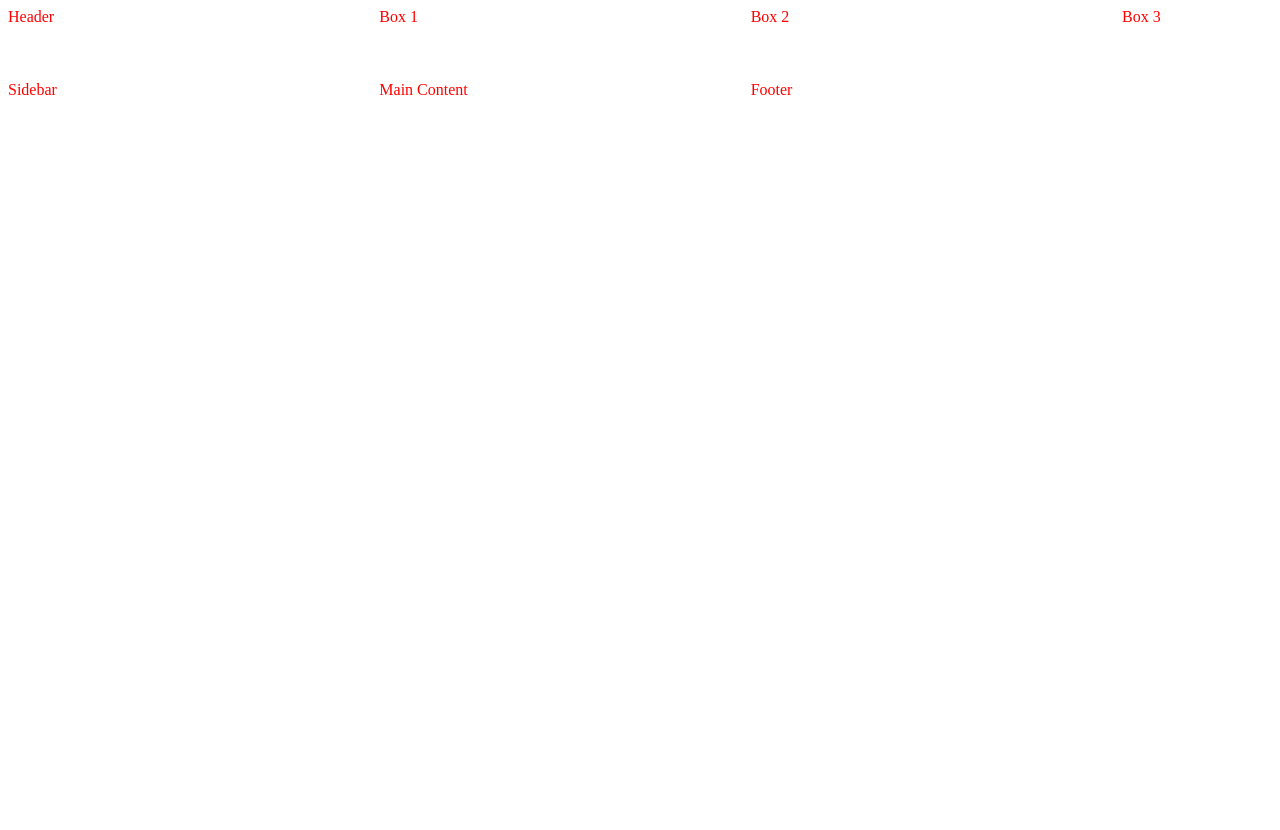
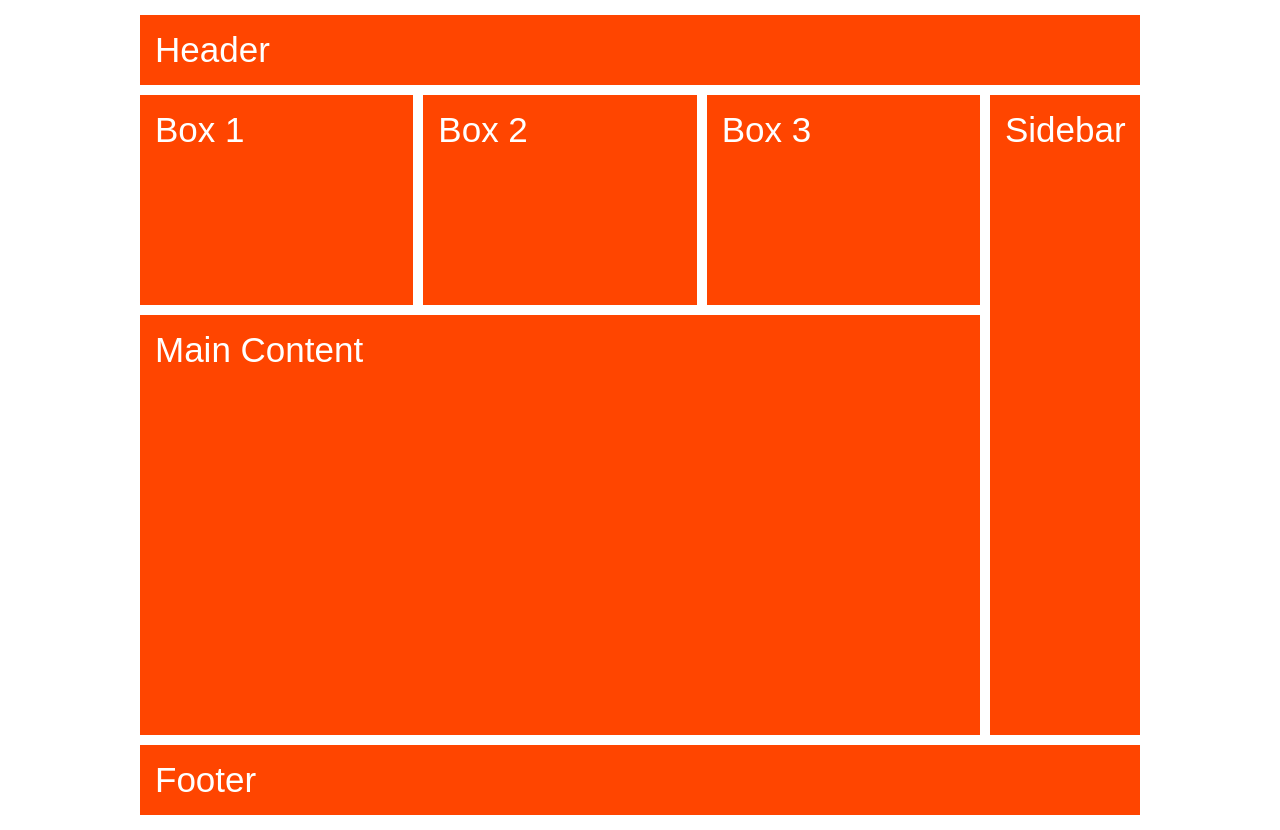
Before and after one commit to smarigowda/CSSGridLayout, a website: page src/grid-challenge/grid-challenge.html in a window 1280 px wide. Drawn offline with Linux system fonts and the light colour scheme.

Commit message:
CSSGRID-4 challenge draft

```diff
--- a/src/grid-challenge/grid-challenge.html
+++ b/src/grid-challenge/grid-challenge.html
@@ -10,9 +10,9 @@
 <body>
     <div class="container">
         <div class="item header">Header</div>
-        <div class="item box">Box 1</div>
-        <div class="item box">Box 2</div>
-        <div class="item box">Box 3</div>
+        <div class="item box box-1">Box 1</div>
+        <div class="item box box-2">Box 2</div>
+        <div class="item box box-3">Box 3</div>
         <div class="item sidebar">Sidebar</div>
         <div class="item main">Main Content</div>
         <div class="item footer">Footer</div>
--- a/src/grid-challenge/scss/grid-challenge.scss
+++ b/src/grid-challenge/scss/grid-challenge.scss
@@ -1,10 +1,48 @@
 body {
-    color: red;
+    margin: 15px;
 }
 
 .container {
     display: grid;
+    grid-gap: 10px;
     height: 100vh;
+    width: 1000px;
+    margin: 0 auto;
     grid-template-rows: .5fr 1.5fr 3fr .5fr;
     grid-template-columns: 1fr 1fr 1fr 150px;
 }
+
+.item {
+    background-color: orangered;
+    color: white;
+    font-family: sans-serif;
+    font-size: 35px;
+    font-weight: 100;
+    padding: 15px;
+}
+.header {
+    grid-row: 1/2;
+    grid-column: 1/ -1;
+}
+.box {
+    &-1 {
+
+    }
+    &-2 {
+
+    }
+    &-3 {
+
+    }
+}
+.sidebar {
+    grid-column: 4/5;
+    grid-row: 2/span 2;
+}
+.main {
+    grid-column: 1/ span 3;
+}
+.footer {
+    grid-row: 4/5;
+    grid-column: 1/-1;
+}
```
Also changed, not shown: src/css/grid-challenge.css, 1 other file.
